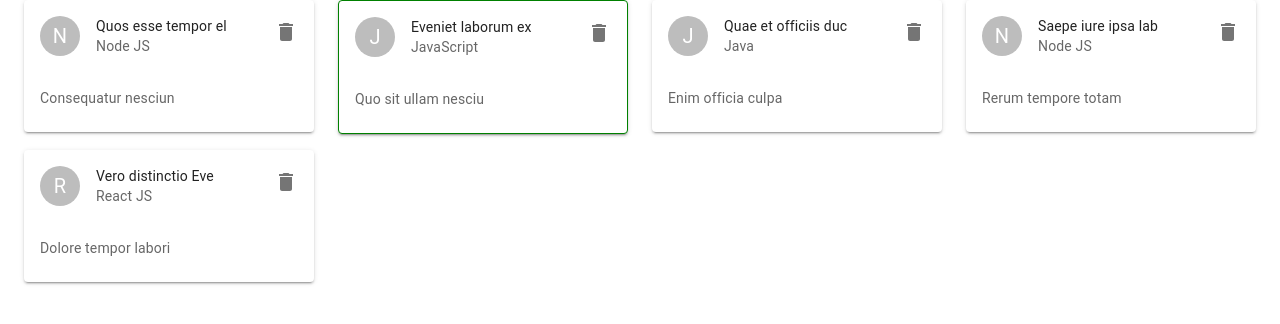
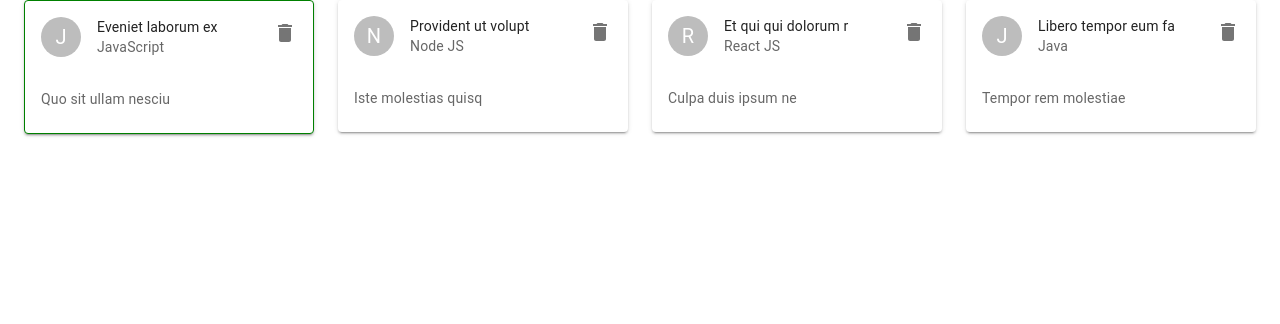
Before and after one commit to touhidalam09/learningMaterial-UI, a React (Create React App) app: page / in a window 1280 px wide. Shown: the top 324 px of the page. Built offline with nearby package versions, Linux system fonts and the light colour scheme; data requests are answered from the project's data file.

Commit message:
Card Design,Each note show in card, Delete Card from server

```diff
--- a/data/db.json
+++ b/data/db.json
@@ -1,11 +1,5 @@
 {
   "notes": [
-    {
-      "title": "Quos esse tempor el",
-      "details": "Consequatur nesciun",
-      "skill": "Node JS",
-      "id": 2
-    },
     {
       "title": "Eveniet laborum ex ",
       "details": "Quo sit ullam nesciu",
@@ -13,22 +7,22 @@
       "id": 3
     },
     {
-      "title": "Quae et officiis duc",
-      "details": "Enim officia culpa ",
-      "skill": "Java",
-      "id": 4
+      "title": "Provident ut volupt",
+      "details": "Iste molestias quisq",
+      "skill": "Node JS",
+      "id": 11
     },
     {
-      "title": "Saepe iure ipsa lab",
-      "details": "Rerum tempore totam",
-      "skill": "Node JS",
-      "id": 5
+      "title": "Et qui qui dolorum r",
+      "details": "Culpa duis ipsum ne",
+      "skill": "React JS",
+      "id": 12
     },
     {
-      "title": "Vero distinctio Eve",
-      "details": "Dolore tempor labori",
-      "skill": "React JS",
-      "id": 6
+      "title": "Libero tempor eum fa",
+      "details": "Tempor rem molestiae",
+      "skill": "Java",
+      "id": 13
     }
   ]
 }
--- a/src/pages/Creact.jsx
+++ b/src/pages/Creact.jsx
@@ -47,7 +47,7 @@ function Creact() {
                         "Content-type": "application/json"
                     },
                     body: JSON.stringify({title, details, skill})
-                }).then(history.push("/"))
+                }).then(() => history.push("/"))
         }
     }
     return (
```
